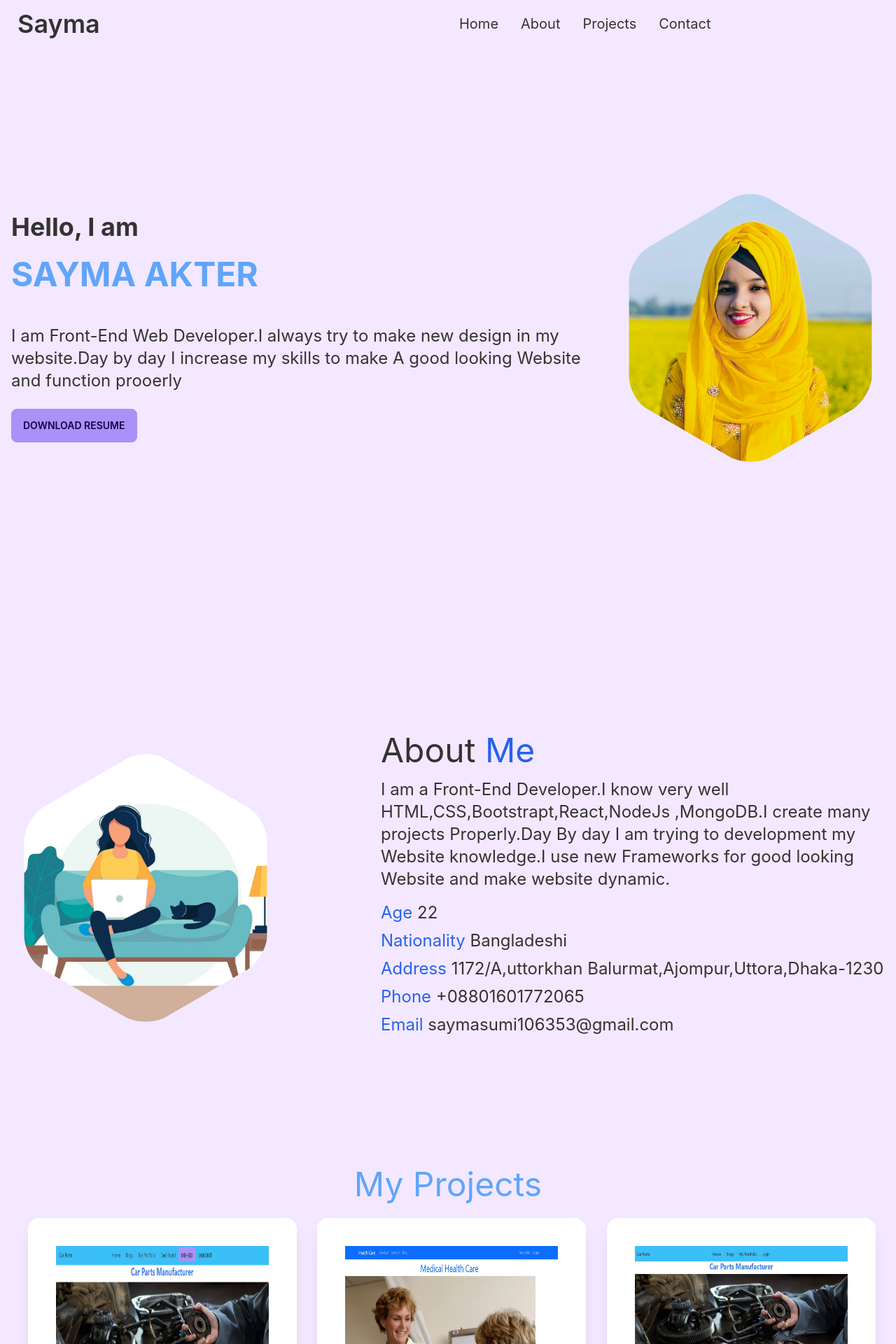
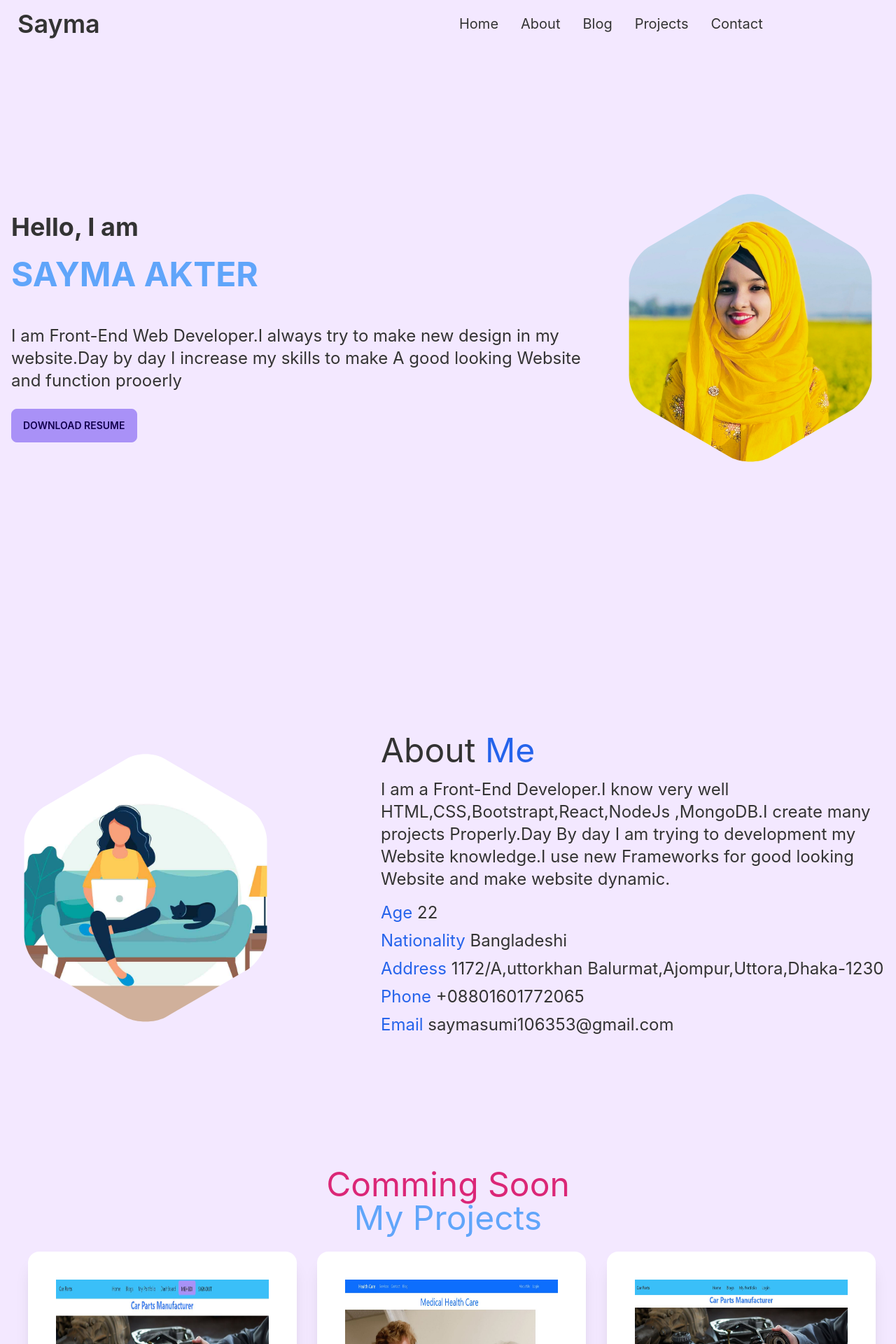
Before and after one commit to sayma63/my-portfolio, a React (Create React App) app: page / in a window 1280 px wide. Shown: the top 1920 px of the page at 70% size. Built offline with nearby package versions, Linux system fonts and the light colour scheme.

Commit message:
blog added

```diff
--- a/src/App.js
+++ b/src/App.js
@@ -9,6 +9,7 @@ import About from './Pages/Home/About';
 import DetailProject from './Pages/Home/DetailProject';
 import Footer from './Pages/Shared/Footer';
 import Contact from './Pages/Home/Contact';
+import Blog from './Pages/Home/Blog';
 
 function App() {
   return (
@@ -20,6 +21,7 @@ function App() {
         <Route path='projects' element={<Projects></Projects>}></Route>
         <Route path='contact' element={<Contact></Contact>}></Route>
         <Route path='skill' element={<Skill></Skill>}></Route>
+        <Route path='blog' element={<Blog></Blog>}></Route>
         <Route path='/projects/:id' element={<DetailProject></DetailProject>}></Route>
         <Route path='about' element={<About></About>}></Route>
 
--- /dev/null
+++ b/src/Pages/Home/Blog.js
@@ -0,0 +1,11 @@
+import React from 'react';
+
+const Blog = () => {
+    return (
+        <div>
+            <h1 className='text-5xl mbt-4 text-center text-pink-600'>Comming Soon</h1>
+        </div>
+    );
+};
+
+export default Blog;
--- a/src/Pages/Home/Home.js
+++ b/src/Pages/Home/Home.js
@@ -1,6 +1,7 @@
 import React from 'react';
 import About from './About';
 import AllProjects from './AllProjects';
+import Blog from './Blog';
 import Contact from './Contact';
 import DetailMe from './DetailMe';
 import Projects from './Projects';
@@ -13,6 +14,7 @@ const Home = () => {
            <DetailMe></DetailMe>
 
             <About></About>
+            <Blog></Blog>
             <AllProjects></AllProjects>
             <Skill></Skill>
 
--- a/src/Pages/Shared/Navbar.js
+++ b/src/Pages/Shared/Navbar.js
@@ -7,6 +7,7 @@ const Navbar = () => {
     <>
                     <li> <Link to='/' className='text-xl'>Home</Link></li>
                     <li> <Link to='about' className='text-xl'>About</Link></li>
+                    <li> <Link to='blog' className='text-xl'>Blog</Link></li>
                     <li> <Link to='projects' className='text-xl'>Projects</Link></li>
                     <li> <Link to='contact' className='text-xl'>Contact</Link></li>
 
```
